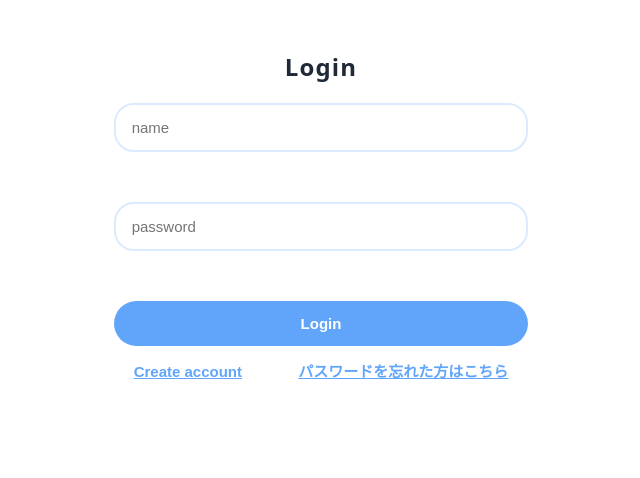
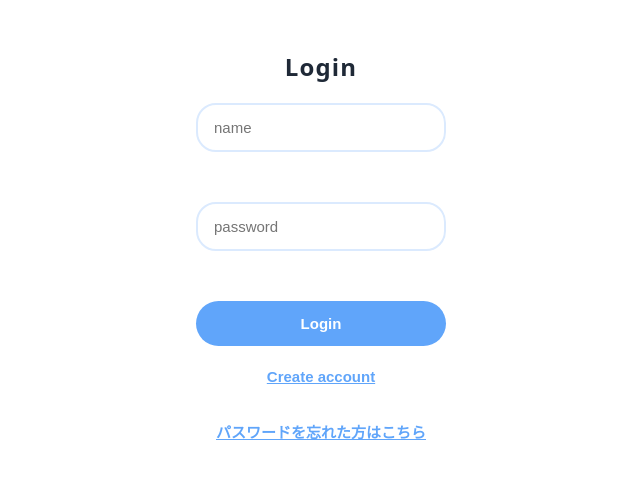
Before and after one commit to Nanako-Murata/toshokan, a Vue app in the folder toshokan-frontend/: page / in a window 1280 px wide. Shown: the top 478 px of the page, without its empty margins (319-959 px from the left). Built offline with nearby package versions, Linux system fonts and the light colour scheme; the HTML template or start-up script is replaced by a standard one.

Commit message:
modify signupview

```diff
--- a/toshokan-frontend/src/views/LoginView.vue
+++ b/toshokan-frontend/src/views/LoginView.vue
@@ -27,21 +27,15 @@
         </button>
 
       </form>
-
-      <p v-if="errorMessage" style="color:red;">
-        {{ errorMessage }}
-      </p>
-
+<div class="link-buttons">
   <button class="link" type="button" @click="goSignup">
     Create account
   </button>
 
-      &ensp;
-
   <button class="link" type="button" @click="goPasswordReset">
     パスワードを忘れた方はこちら
   </button>
-
+</div>
     </div>
   </div>
 </template>
@@ -93,3 +87,12 @@ const goPasswordReset = () => {
   router.push("/password-reset-request")
 }
 </script>
+
+<style scoped>
+.link-buttons {
+  display: flex;
+  flex-direction: column;
+  gap: 8px;
+  margin-top: 8px;
+}
+</style>
```
Lines whose indentation alone changed are shown as unchanged.
